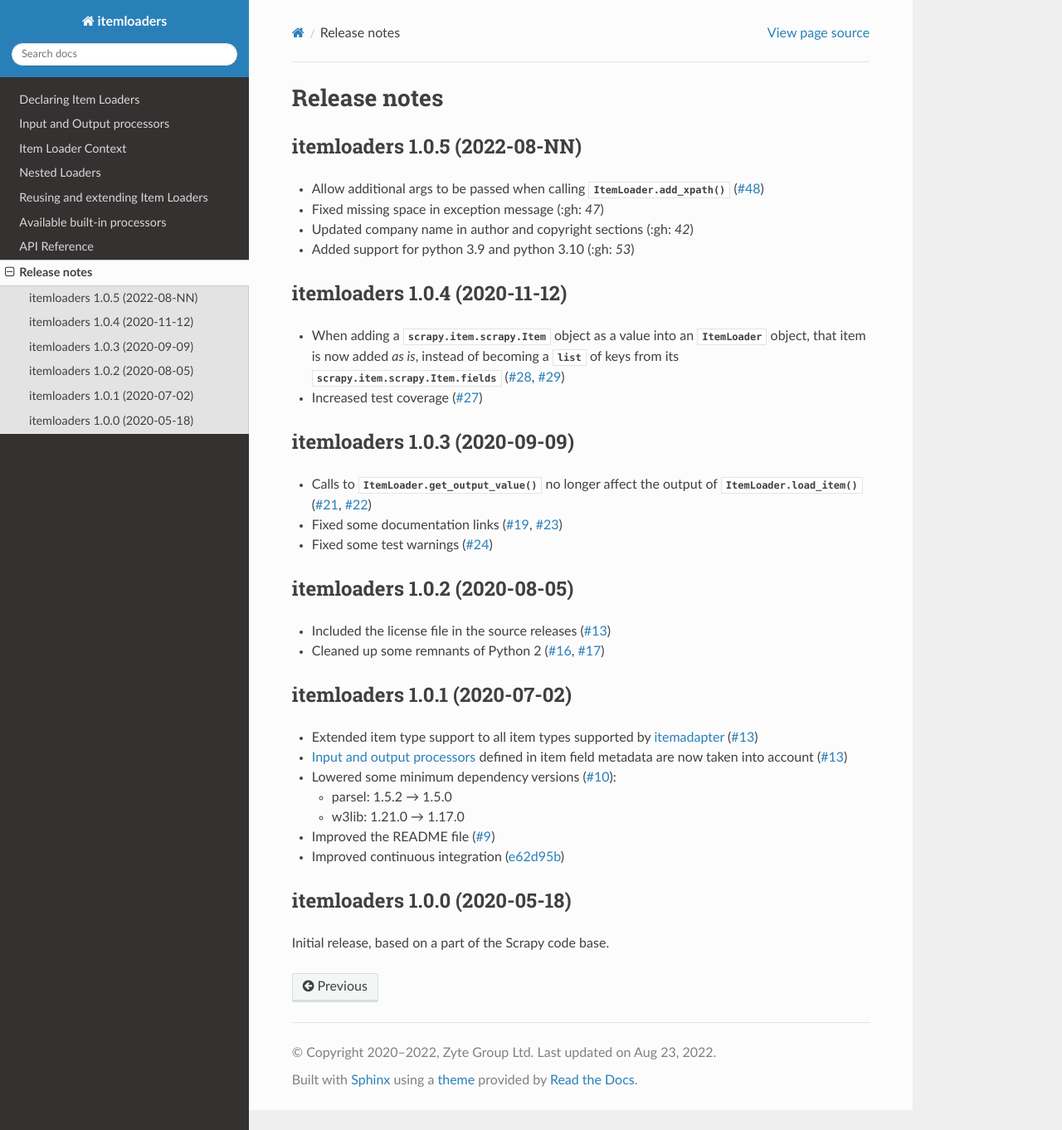
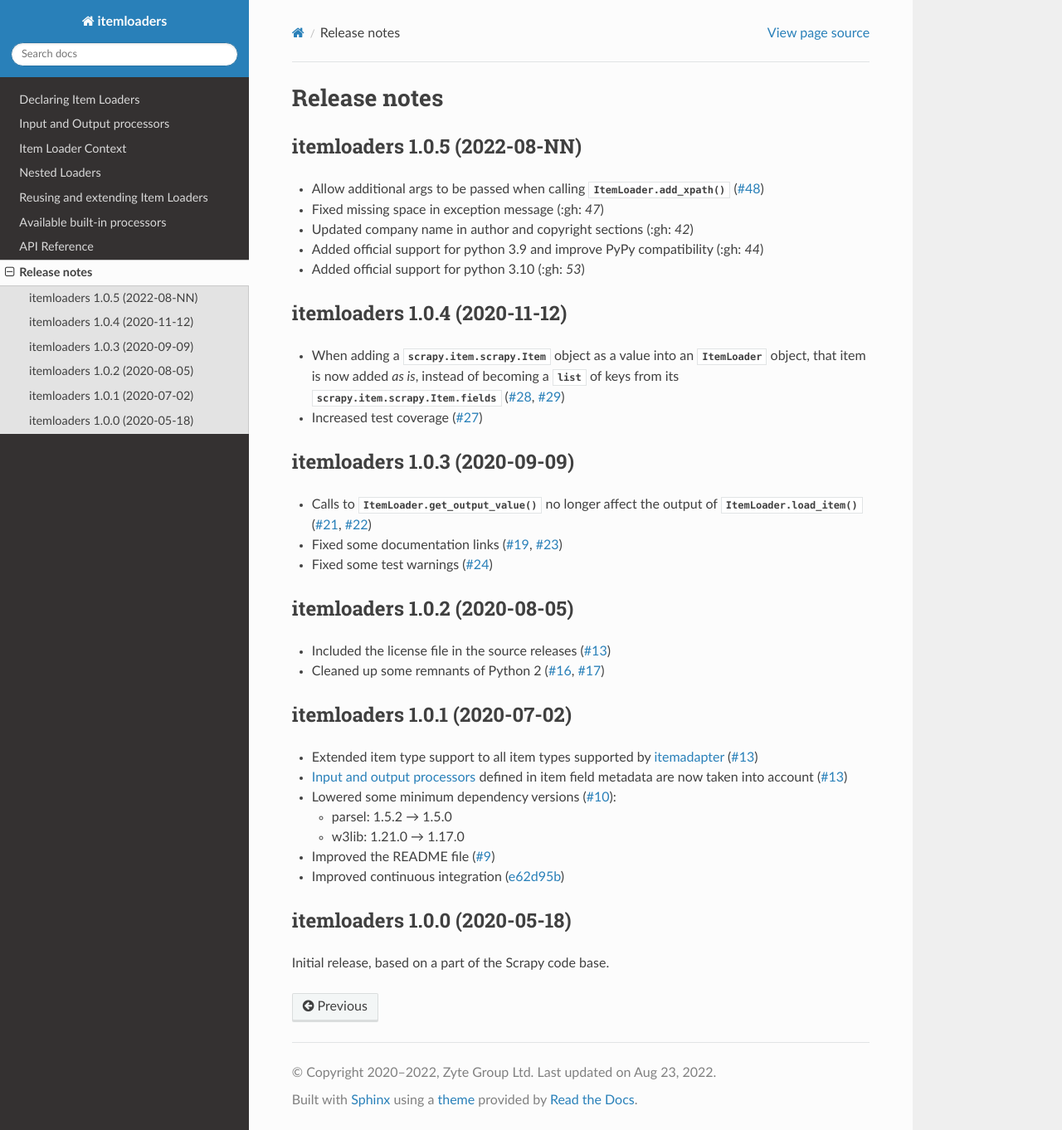
Before and after one commit to scrapy/itemloaders, a Sphinx documentation site: the page built from docs/release-notes.rst, in a window 1280 px wide and 1362 px high. Shown: the whole window at 83% size. Built offline with Sphinx 7.4.7 and the Read the Docs theme 2.0.0, drawn with Linux system fonts in a browser that asks for light colours.

Commit message:
add more details to release notes

```diff
--- a/docs/release-notes.rst
+++ b/docs/release-notes.rst
@@ -16,7 +16,9 @@
 
 -  Updated company name in author and copyright sections (:gh: `42`)
 
--  Added support for python 3.9 and python 3.10 (:gh: `53`)
+-  Added official support for python 3.9 and improve PyPy compatibility (:gh: `44`)
+
+-  Added official support for python 3.10 (:gh: `53`)
 
 .. _release-1.0.4:
 
```
